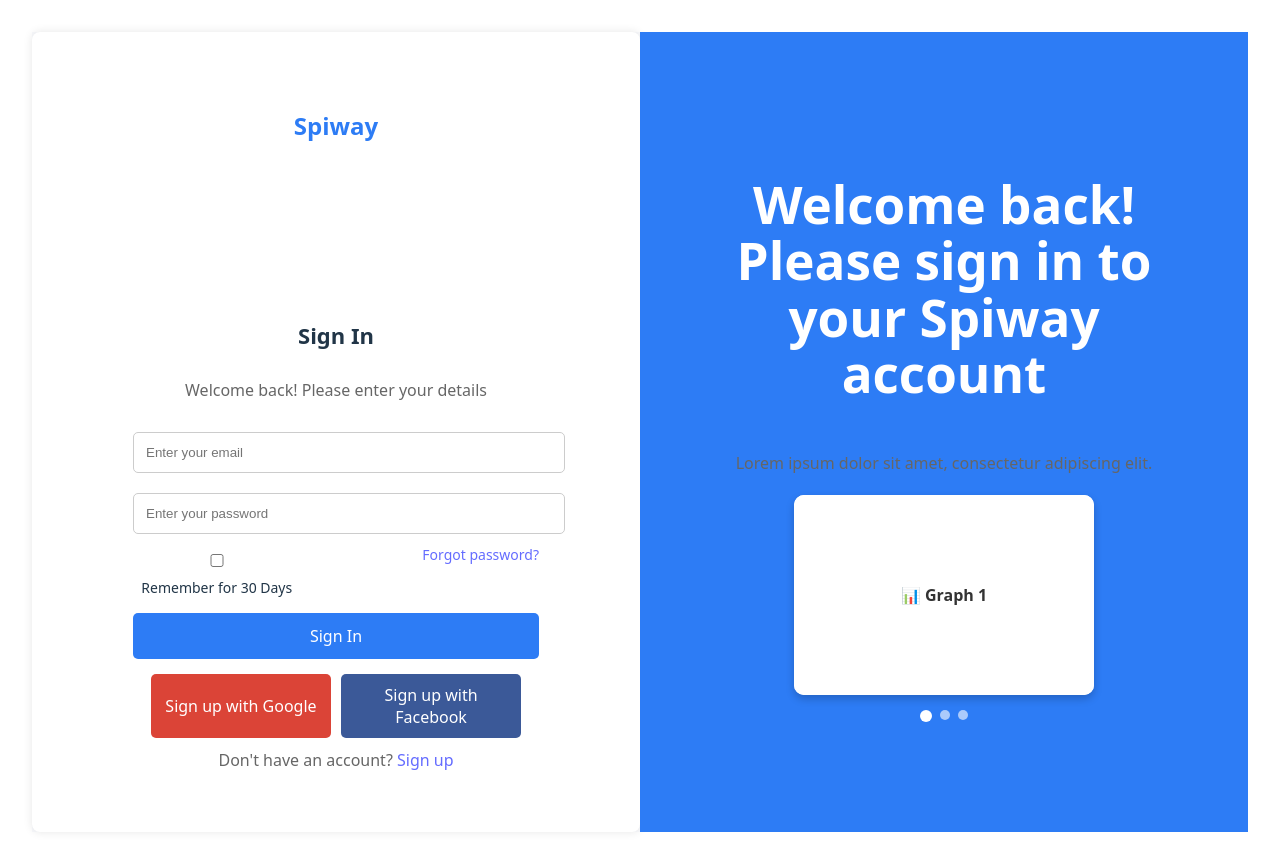
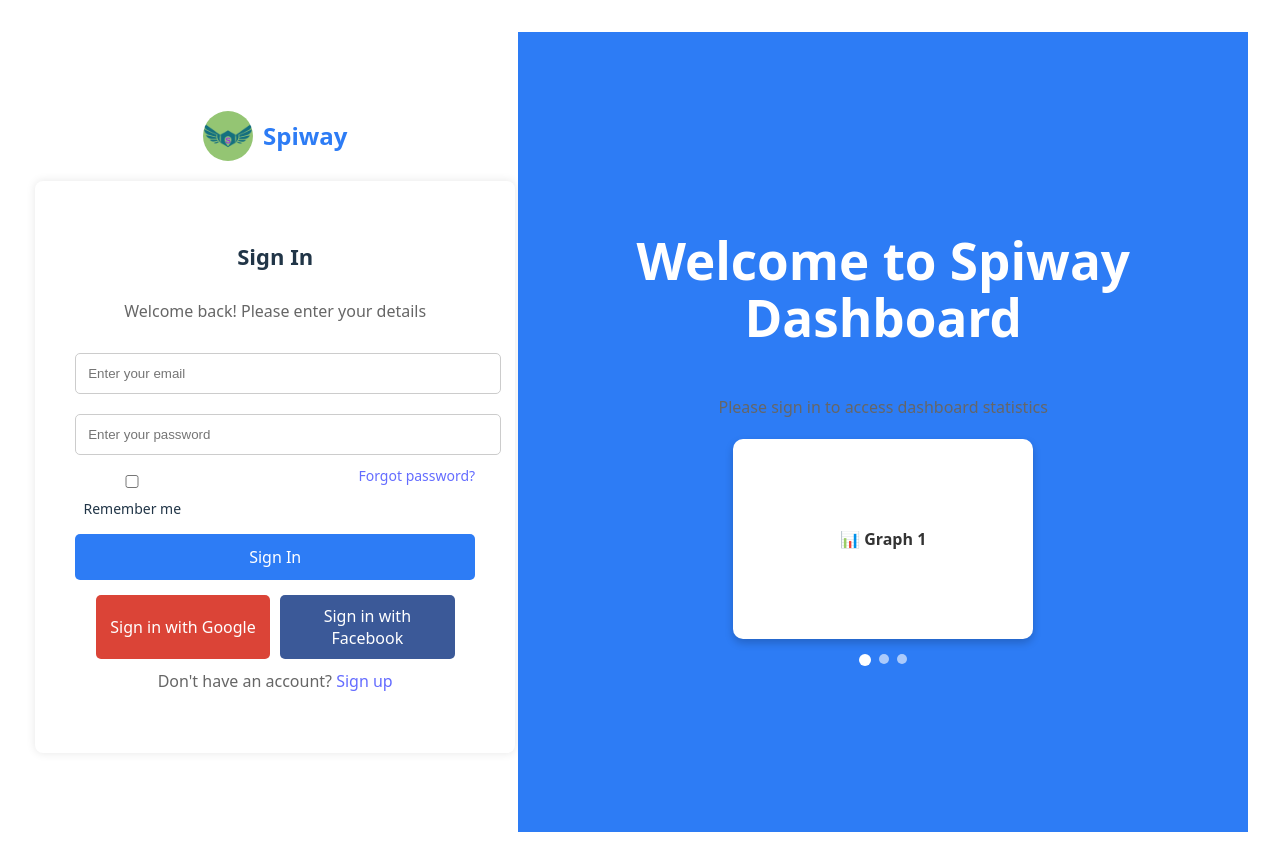
Before and after one commit to balajis183/login-page, a React (Vite) app: page / in a window 1280 px wide. Built offline with nearby package versions, Linux system fonts and the light colour scheme.

Commit message:
updated one with design 3

```diff
--- a/src/components/Login.jsx
+++ b/src/components/Login.jsx
@@ -1,5 +1,6 @@
 import React, { useState } from "react";
 import "../styles/Login.css";
+import spiwayLogo from "../assets/spiway.png"; // Your logo
 
 const Login = () => {
   const [currentSlide, setCurrentSlide] = useState(0);
@@ -16,37 +17,52 @@
 
   return (
     <div className="login-container">
-      {/* Left Side - Sign-in Form */}
-      <div className="login-form">
-        <div className="logo">Spiway</div>
+
+      {/* Left Side - Sign-in Section */}
+      <div className="login-left">
+
+        {/* 🏆 Logo and Spiway Text */}
+        <div className="logo-container">
+          <img src={spiwayLogo} alt="Spiway Logo" className="spiway-logo" />
+          <span className="spiway-text">Spiway</span>
+        </div>
+
+        {/* 🎉 Sign-in Card */}
+        <div className="login-card">
           <h2>Sign In</h2>
           <p>Welcome back! Please enter your details</p>
+
           <form>
             <input type="email" placeholder="Enter your email" required />
             <input type="password" placeholder="Enter your password" required />
+
             <div className="options">
               <label>
-              <input type="checkbox" /> Remember for 30 Days
+                <input type="checkbox" /> Remember me
               </label>
               <a href="/forgot-password">Forgot password?</a>
             </div>
+
             <button type="submit" className="btn-primary">Sign In</button>
           </form>
+
           <div className="social-login">
-          <button className="google">Sign up with Google</button>
-          <button className="facebook">Sign up with Facebook</button>
+            <button className="google">Sign in with Google</button>
+            <button className="facebook">Sign in with Facebook</button>
           </div>
+
           <p className="signup-text">
             Don't have an account? <a href="/signup">Sign up</a>
           </p>
         </div>
+      </div>
 
-      {/* Right Side - Scrollable Graphs */}
-      <div className="login-stats">
-        <h1>Welcome back! Please sign in to your <span>Spiway</span> account</h1>
-        <p>Lorem ipsum dolor sit amet, consectetur adipiscing elit.</p>
+      {/* Right Side (UNCHANGED) */}
+      <div className="login-right">
+        <h1>Welcome to <span>Spiway Dashboard</span></h1>
+        <p>Please sign in to access dashboard statistics</p>
 
-        {/* Scrollable Graphs Container */}
+        {/* Scrollable Graphs */}
         <div className="graph-carousel">
           {graphs[currentSlide]}
         </div>
--- a/src/styles/Login.css
+++ b/src/styles/Login.css
@@ -1,30 +1,51 @@
-/* Login Page Styles */
+/* 📌 Full Login Layout */
 .login-container {
   display: flex;
   height: 100vh;
   width: 100%;
-  background: #f8f9fc;
 }
 
-/* Left Side - Sign-in Form */
-.login-form {
+/* 📌 Left Side - Sign-in Section */
+.login-left {
   flex: 1;
-  max-width: 50%;
-  background: #fff;
-  padding: 40px;
+  max-width: 40%;
   display: flex;
   flex-direction: column;
+  align-items: center;
   justify-content: center;
-  align-items: center;
-  box-shadow: 0 0 10px rgba(0, 0, 0, 0.1);
-  border-radius: 8px;
 }
 
-.logo {
+/* 🏆 Logo and Spiway Text */
+.logo-container {
+  display: flex;
+  align-items: center;
+  gap: 10px;
+  margin-bottom: 20px;
+}
+
+.spiway-logo {
+  width: 50px;
+  height: 50px;
+  border-radius: 50%;
+}
+
+.spiway-text {
   font-size: 24px;
   font-weight: bold;
   color: #2d7cf5;
-  margin-bottom: 20px;
+}
+
+/* 🎉 Sign-in Card */
+.login-card {
+  background: #fff;
+  padding: 40px;
+  width: 100%;
+  max-width: 400px;
+  box-shadow: 0 0 10px rgba(0, 0, 0, 0.1);
+  border-radius: 8px;
+  display: flex;
+  flex-direction: column;
+  align-items: center;
 }
 
 h2 {
@@ -93,10 +114,10 @@
   margin-top: 10px;
 }
 
-/* Right Side - Stats */
-.login-stats {
+/* 📌 Right Side (UNCHANGED - Blue Background) */
+.login-right {
   flex: 1;
-  max-width: 50%;
+  max-width: 60%;
   background: #2d7cf5;
   color: #fff;
   display: flex;
@@ -105,67 +126,13 @@
   align-items: center;
   padding: 40px;
   text-align: center;
-  position: relative;
 }
 
-.login-stats h1 span {
+.login-right h1 span {
   font-weight: bold;
 }
 
-.graph-container {
-  margin-top: 30px;
-  display: flex;
-  gap: 20px;
-}
-
-.graph {
-  width: 300px;
-  height: 200px;
-  background: #fff;
-  color: #333;
-  display: flex;
-  align-items: center;
-  justify-content: center;
-  border-radius: 10px;
-  font-weight: bold;
-}
-
-.stats-card {
-  background: #fff;
-  color: #333;
-  padding: 15px;
-  border-radius: 10px;
-  font-weight: bold;
-}
-
-/* Three-dot pagination indicator */
-.scroll-indicator {
-  position: absolute;
-  right: 20px;
-  top: 50%;
-  transform: translateY(-50%);
-  display: flex;
-  flex-direction: column;
-  gap: 10px;
-}
-
-.scroll-dot {
-  width: 10px;
-  height: 10px;
-  background: rgba(255, 255, 255, 0.6);
-  border-radius: 50%;
-  cursor: pointer;
-}
-
-.scroll-dot.active {
-  background: white;
-  width: 12px;
-  height: 12px;
-}
-
-
-
-/* Graph Carousel */
+/* 📊 Graph Carousel */
 .graph-carousel {
   width: 300px;
   height: 200px;
@@ -180,7 +147,7 @@
   transition: transform 0.5s ease-in-out;
 }
 
-/* Pagination Dots */
+/* 🔵 Pagination Dots */
 .graph-pagination {
   display: flex;
   justify-content: center;
```
Also changed, not shown: src/assets/spiway.png (added). Lines whose indentation alone changed are shown as unchanged.
